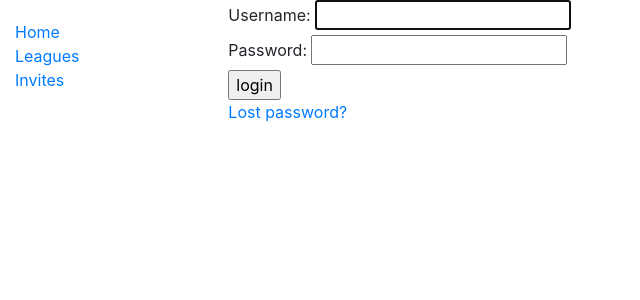
After one commit to arjunsinghy96/channels-chat, a Django app: page /accounts/login/ in a window 1280 px wide. The commit adds this page. Shown: the top 300 px of the page, without its empty margins (0-640 px from the left). Run offline with Django 3.2, Linux system fonts and the light colour scheme; parts of the project's set-up code (start-up, migrations or seed data) failed here and were passed over; some libraries are stand-ins or nearby versions.

Commit message:
Use django's login and logout views

```diff
--- a/my_messages/templates/generic/base.html
+++ b/my_messages/templates/generic/base.html
@@ -24,6 +24,9 @@
             <li><a href="{% url 'home' %}">Home</a></li>
             <li><a href="{% url 'leagues' %}">Leagues</a></li>
             <li><a href="{% url 'invites' %}">Invites</a></li>
+            {% if user.is_authenticated %}
+            <li><a href="{% url 'logout' %}">Logout</a></li>
+            {% endif %}
         </ul>
         {% endblock %}
         </div>
--- a/my_messages/urls.py
+++ b/my_messages/urls.py
@@ -4,7 +4,6 @@ from my_messages import views
 urlpatterns = [
         path('', views.home_page, name='home'),
         path('chat/<room>/', views.chat_page, name='chat'),
-        path('login/', views.LoginView.as_view(), name='login'),
         path('signup/', views.SignUpView.as_view(), name='signup'),
         path('leagues/', views.LeagueView.as_view(), name='leagues'),
         path('invites/', views.InviteView.as_view(), name='invites'),
--- /dev/null
+++ b/templates/registration/login.html
@@ -0,0 +1,35 @@
+{% extends "generic/base.html" %}
+
+{% block content %}
+
+{% if form.errors %}
+<p>Your username and password didn't match. Please try again.</p>
+{% endif %}
+
+{% if next %}
+    {% if user.is_authenticated %}
+    <p>Your account doesn't have access to this page. To proceed,
+    please login with an account that has access.</p>
+    {% else %}
+    <p>Please login to see this page.</p>
+    {% endif %}
+{% endif %}
+
+<form method="post" action="{% url 'login' %}">
+{% csrf_token %}
+<div>
+    <td> {{ form.username.label_tag }}</td>
+    <td> {{ form.username }}</td>
+</div>
+<div>
+    <td> {{ form.password.label_tag }}</td>
+    <td> {{ form.password }}</td>
+</div>
+<div>
+    <input type="submit" value="login" />
+    <input type="hidden" name="next" value="{{ next }}" />
+</div>
+
+<p><a href="{% url 'password_reset' %}">Lost password?</a></p>
+
+{% endblock %}
--- a/yam/settings.py
+++ b/yam/settings.py
@@ -131,3 +131,6 @@ USE_TZ = True
 # https://docs.djangoproject.com/en/2.0/howto/static-files/
 
 STATIC_URL = '/static/'
+
+# Redirect url after login
+LOGIN_REDIRECT_URL = '/leagues'
```
Also changed, not shown: my_messages/views.py (+7 -7 lines), templates/registration/logged_out.html (added, +7 -0 lines).
